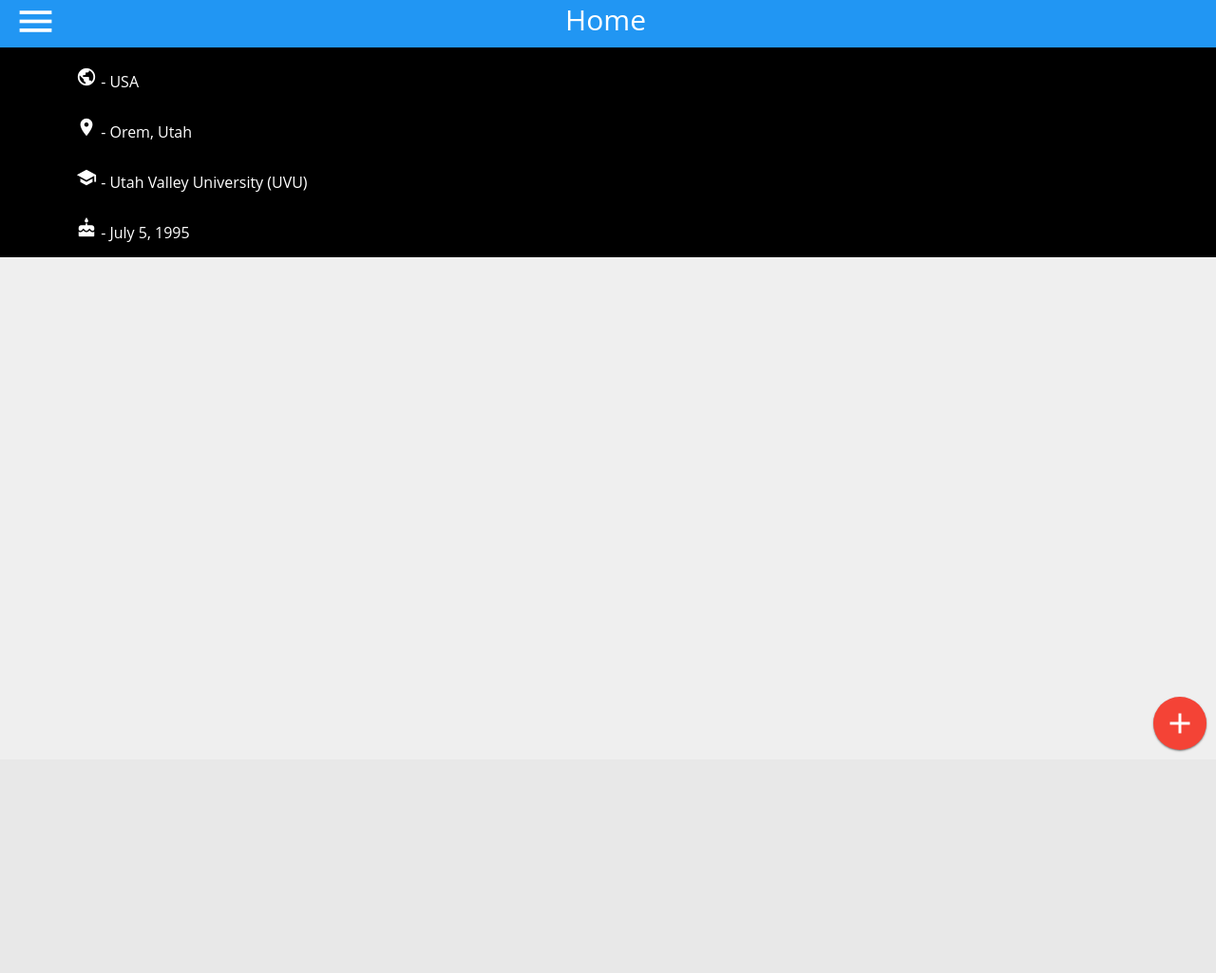
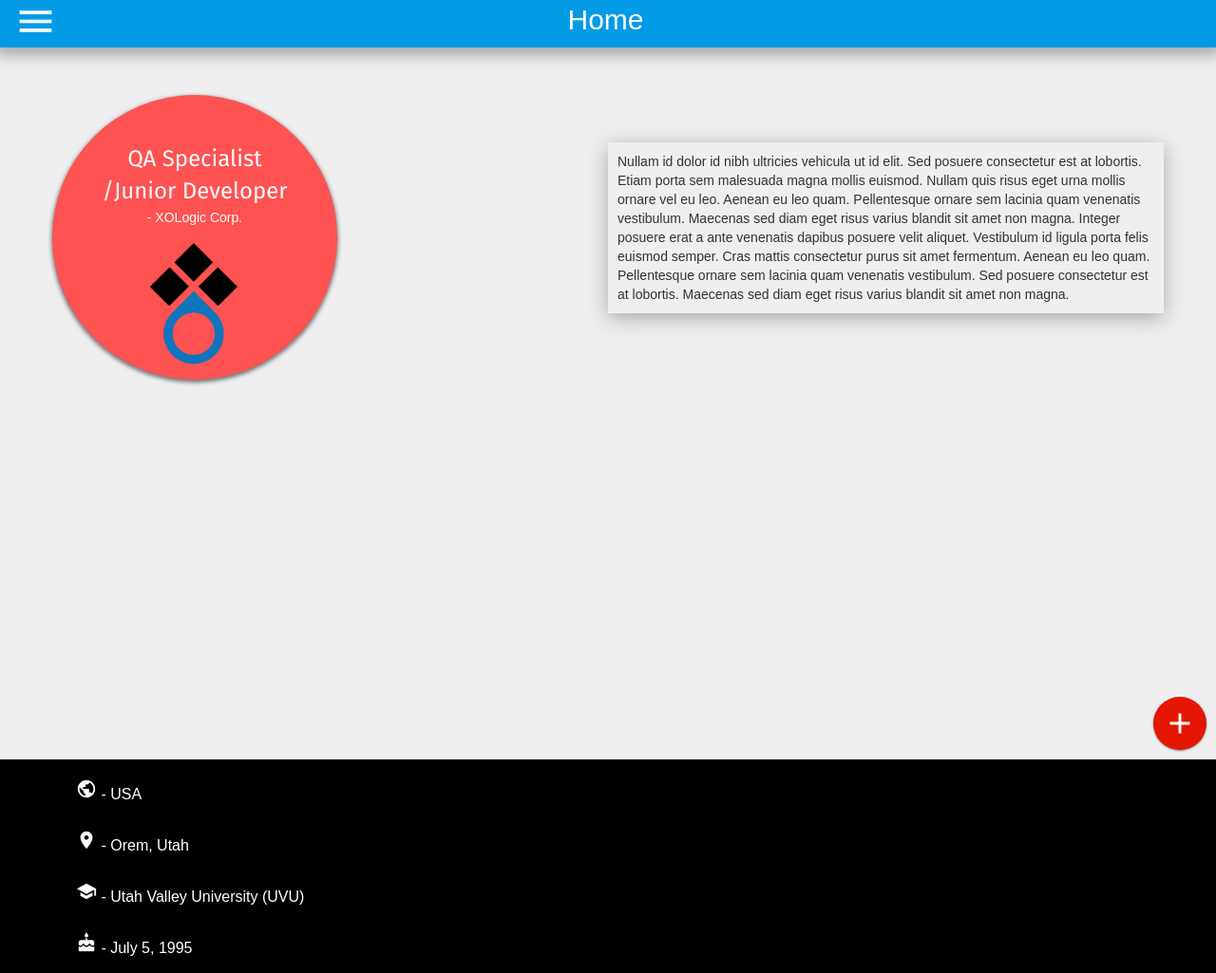
Before and after one commit to tylerwray/PersonalSite-old, a PHP site: page / in a window 1280 px wide. Shown: the whole page at 95% size. Before the commit the page ends 792 px from the top, so only its background shows below. Run offline with PHP 8.4, Linux system fonts and the light colour scheme.

Commit message:
Lots of changes

```diff
--- a/css/sass/bodyStyle.sass
+++ b/css/sass/bodyStyle.sass
@@ -11,4 +11,5 @@ body
     font-size: 36px
 
 #main-content
-    margin-top: 50px
+    margin-top: 100px
+    min-height: 700px
--- a/css/sass/headerStyle.sass
+++ b/css/sass/headerStyle.sass
@@ -1,7 +1,7 @@
 .navbar
     border-radius: 0px
     background-color: $primary
-    z-index: $lowest + 1
+    z-index: $lowest + 2
     animation: $fade-in
     box-shadow: 0px 3px 15px 5px $shadow
 
--- /dev/null
+++ b/css/sass/pages/about.sass
@@ -0,0 +1,47 @@
+#person-info
+    margin-bottom: 20px
+
+#photo-desc
+    box-shadow: 0px 5px 20px $shadow
+    padding: 10px
+    margin: 50px auto
+
+#profile-photo
+    height: 300px
+    border: 0px solid rgba(255, 255, 255, 0.2)
+    border-radius: 50%
+    box-shadow: 0px 10px 20px $shadow
+    background-color: $second
+
+#info-cards
+    max-width: 1150px
+    margin: 0 auto
+
+#info-card-holder
+    background-color: $shadow
+
+#football-card > .card-header
+    background-image: url('/assets/images/football.jpg')
+    background-position: center
+
+#family-card > .card-header
+    background-image: url('/assets/images/my_family.jpg')
+    background-position: 50% 40%
+
+#technology-card > .card-header
+    background-image: url('https://images-goldenfrog.netdna-ssl.com/vyprvpn/mac/banner_mac.png')
+    background-color: rgba(15, 50, 70, 0.6)
+    background-position: center
+    background-size: 70%
+    background-repeat: no-repeat
+
+#space-card > .card-header
+    background-image: url('/assets/images/bluemarble.jpg')
+
+@media screen and (max-width: 1150px)
+    #info-cards
+        margin: 0 10px
+
+@media screen and (max-width: 500px)
+    *
+        font-size: 12px
--- a/css/sass/pages/home.sass
+++ b/css/sass/pages/home.sass
@@ -1,47 +1,68 @@
-#person-info
-    margin-bottom: 20px
+.jobCircle
+    border-radius: 50%
+    height: 300px
+    width: 300px
+    box-shadow: 0px 2px 4px 1px rgba(0, 0, 0, 0.5)
+    transition: all 300ms ease-in-out
+    z-index: $lowest + 1
 
-#photo-desc
+    &:hover
+        box-shadow: 0px 8px 10px 1px rgba(0, 0, 0, 0.4)
+        transition: all 300ms ease-in-out
+        cursor: pointer
+
+.jobDescription
+    color: white
+    padding-top: 50px
+    padding-right: 30px
+    padding-left: 30px
+    padding-bottom: 10px
+
+.jobTitle
+    font-family: 'Fira Sans', Tahoma
+    font-size: 24px
+
+.jobPhoto
+    width: 140px
+
+.jobSummary
     box-shadow: 0px 5px 20px $shadow
+    margin-top: 50px
     padding: 10px
-    margin: 50px auto
 
-#profile-photo
-    height: 300px
-    border: 0px solid rgba(255, 255, 255, 0.2)
-    border-radius: 50%
-    box-shadow: 0px 10px 20px $shadow
+#job1
+    background-color: #FF5252
+    margin-bottom: 30px
+
+#job2
+    @extend #job1
+    background-color: #9C27B0
+    margin-top: 20px
+
+#job3
+    @extend #job2
+    background-color: #FFC107
+
+#job4
+    @extend #job3
+    background-color: #FFD600
+
+#job5
+    @extend #job4
     background-color: $second
 
-#info-cards
-    max-width: 1150px
-    margin: 0 auto
+#job6
+    @extend #job5
+    background-color: #FF4081
 
-#info-card-holder
-    background-color: $shadow
+@media screen and (max-width: 1200px)
+    .jobLeft
+        right: 100px
+    .jobRight
+        left: 100px
 
-#football-card > .card-header
-    background-image: url('assets/images/football.jpg')
-    background-position: center
-
-#family-card > .card-header
-    background-image: url('assets/images/my_family.jpg')
-    background-position: 50% 40%
-
-#technology-card > .card-header
-    background-image: url('https://images-goldenfrog.netdna-ssl.com/vyprvpn/mac/banner_mac.png')
-    background-color: rgba(15, 50, 70, 0.6)
-    background-position: center
-    background-size: 70%
-    background-repeat: no-repeat
-
-#space-card > .card-header
-    background-image: url('assets/images/bluemarble.jpg')
-
-@media screen and (max-width: 1150px)
-    #info-cards
-        margin: 0 10px
-
-@media screen and (max-width: 500px)
-    *
-        font-size: 12px
+@media screen and (max-width: 800px)
+    .jobLeft
+        right: -132px
+    .jobRight
+        left: -132px
--- a/css/sass/sidebar.sass
+++ b/css/sass/sidebar.sass
@@ -15,12 +15,13 @@
         transition: $standard-transition
         margin-left: 0px
 
+.side-nav-icon:hover
+    color: white
+
 .side-nav-icon
-    color: gray
-    font-size: 20px
+    font-size: 18px
     padding-right: 10px
-    padding-top: 2px
-    transform: translateY(4px)
+    transform: translateY(2px)
 
 .side-nav-header-icon
     color: white
@@ -28,9 +29,13 @@
 
 .side-nav-item
     padding: 10px
+    font-size: 14px
+    float: right
 
     &:hover
         cursor: pointer
+        background: $shadow
+        color: white
 
 .side-nav-item-lower
     @extend .side-nav-item
@@ -39,6 +44,7 @@
 .side-nav-header
     background-color: $secondary
     box-shadow: 0px 3px 10px 0px $shadow
+    z-index: $highest
 
     &:hover
         cursor: pointer
--- a/css/sass/stylesheet.sass
+++ b/css/sass/stylesheet.sass
@@ -6,4 +6,5 @@
 @import fab.sass
 @import fab-cards.sass
 @import pages/skills.sass
+@import pages/about.sass
 @import pages/home.sass
--- a/css/sass/unified.sass
+++ b/css/sass/unified.sass
@@ -1,6 +1,6 @@
 // Main colors of site
-$primary: #2196F3
-$secondary: #F44336
+$primary: #039be5
+$secondary: #e51603
 
 // Fab colors & order
 $first: #2196F3
@@ -26,13 +26,10 @@ $fade-in: fade-in 600ms ease-in-out 0s 1 normal forwards running
         opacity: 0
     100%
         transform: translateY(0px)
-        opacity: 1
+        opacity: 1w
 
 *
-    font-family: 'Open Sans', Tahoma, serif
-
-.main-content
-    padding-top: 80px
+    font-family: Arial, Tahoma, serif
 
 .card
     background-color: white
@@ -94,13 +91,11 @@ $fade-in: fade-in 600ms ease-in-out 0s 1 normal forwards running
     background-color: $shadow
 
 .active
-    color: $primary
+    color: white
+    background-color: #424242
 
-    & > a
-        color: $primary
-
-        & > i
-            color: $primary
+    & > a , i
+        color: white
 
 a:link
     text-decoration: none
--- a/css/stylesheet.css
+++ b/css/stylesheet.css
@@ -4,12 +4,9 @@
     opacity: 0; }
   100% {
     transform: translateY(0px);
-    opacity: 1; } }
+    opacity: 1w; } }
 * {
-  font-family: "Open Sans", Tahoma, serif; }
-
-.main-content {
-  padding-top: 80px; }
+  font-family: Arial, Tahoma, serif; }
 
 .card {
   background-color: white;
@@ -108,12 +104,13 @@ body {
   font-size: 36px; }
 
 #main-content {
-  margin-top: 50px; }
+  margin-top: 100px;
+  min-height: 700px; }
 
 .navbar {
   border-radius: 0px;
-  background-color: #2196F3;
-  z-index: 1;
+  background-color: #039be5;
+  z-index: 2;
   animation: fade-in 600ms ease-in-out 0s 1 normal forwards running;
   box-shadow: 0px 3px 15px 5px rgba(0, 0, 0, 0.3); }
 
@@ -188,7 +191,7 @@ body {
   right: 10px;
   bottom: 10px;
   z-index: 5;
-  background-color: #F44336;
+  background-color: #e51603;
   transition: all 150ms ease-in-out;
   box-shadow: 0px 1px 2px 0px rgba(0, 0, 0, 0.5); }
   #fab > i {
@@ -373,5 +376,68 @@ body {
 @media screen and (max-width: 500px) {
   * {
     font-size: 12px; } }
+.jobCircle {
+  border-radius: 50%;
+  height: 300px;
+  width: 300px;
+  box-shadow: 0px 2px 4px 1px rgba(0, 0, 0, 0.5);
+  transition: all 300ms ease-in-out;
+  z-index: 1; }
+  .jobCircle:hover {
+    box-shadow: 0px 8px 10px 1px rgba(0, 0, 0, 0.4);
+    transition: all 300ms ease-in-out;
+    cursor: pointer; }
+
+.jobDescription {
+  color: white;
+  padding-top: 50px;
+  padding-right: 30px;
+  padding-left: 30px;
+  padding-bottom: 10px; }
+
+.jobTitle {
+  font-family: "Fira Sans", Tahoma;
+  font-size: 24px; }
+
+.jobPhoto {
+  width: 140px; }
+
+.jobSummary {
+  box-shadow: 0px 5px 20px rgba(0, 0, 0, 0.3);
+  margin-top: 50px;
+  padding: 10px; }
+
+#job1, #job2, #job3, #job4, #job5, #job6 {
+  background-color: #FF5252;
+  margin-bottom: 30px; }
+
+#job2, #job3, #job4, #job5, #job6 {
+  background-color: #9C27B0;
+  margin-top: 20px; }
+
+#job3, #job4, #job5, #job6 {
+  background-color: #FFC107; }
+
+#job4, #job5, #job6 {
+  background-color: #FFD600; }
+
+#job5, #job6 {
+  background-color: #43A047; }
+
+#job6 {
+  background-color: #FF4081; }
+
+@media screen and (max-width: 1200px) {
+  .jobLeft {
+    right: 100px; }
+
+  .jobRight {
+    left: 100px; } }
+@media screen and (max-width: 800px) {
+  .jobLeft {
+    right: -132px; }
+
+  .jobRight {
+    left: -132px; } }
 
 /*# sourceMappingURL=stylesheet.css.map */
--- a/index.html
+++ b/index.html
@@ -3,28 +3,22 @@
 
 <head>
     <meta name="viewport" content="width=device-width,height=device-height,initial-scale=1.0,user-scalable=no" />
-    <link href="https://fonts.googleapis.com/icon?family=Material+Icons" rel="stylesheet" />
+    <link href="https://fonts.googleapis.com/icon?family=Material+Icons|Fira+Sans" rel="stylesheet" />
     <link rel="stylesheet" href="frameworks/bootstrap/css/bootstrap.min.css" />
     <link rel="stylesheet" href="css/stylesheet.css" />
-    <script src="javascript/index.js"></script>
+    <script src="/javascript/index.js"></script>
     <meta name="title" content="Tyler Wray" />
     <meta name="theme-color" content="#F44336" />
-
 </head>
 
 <body>
     <div id="side-nav" class="container-fluid">
         <header class="side-nav-header col-xs-12 text-center"><i class="material-icons side-nav-header-icon">close</i></header>
-
-        <span id="home" class="col-xs-12 side-nav-item active"><i class="material-icons side-nav-icon">home</i>Home</span>
-
-        <span id="skills" class="col-xs-12 side-nav-item"><i class="material-icons side-nav-icon">build</i>Skills</span>
-
-        <span id="contact" class="col-xs-12 side-nav-item"><i class="material-icons side-nav-icon">import_contacts</i>Contact</span>
-
-        <span id="settings" class="col-xs-12 side-nav-item"><i class="material-icons side-nav-icon">settings</i>Settings</span>
-
-        <span id="about" class="col-xs-12 side-nav-item"><i class="material-icons side-nav-icon">info_outline</i>About</span>
+        <div id="home" class="col-xs-12 side-nav-item active"><i class="material-icons side-nav-icon">home</i>Home</div>
+        <div id="skills" class="col-xs-12 side-nav-item"><i class="material-icons side-nav-icon">build</i>Skills</div>
+        <div id="contact" class="col-xs-12 side-nav-item"><i class="material-icons side-nav-icon">import_contacts</i>Contact</div>
+        <div id="settings" class="col-xs-12 side-nav-item"><i class="material-icons side-nav-icon">settings</i>Settings</div>
+        <div id="about" class="col-xs-12 side-nav-item"><i class="material-icons side-nav-icon">info_outline</i>About</div>
     </div>
 
     <nav class="navbar navbar-fixed-top">
@@ -43,22 +37,22 @@
             <div class="row">
                 <div class="footer-info col-xs-12">
                     <i id="footer-globe" class="material-icons">public</i>
-                    <span>- USA</span>
+                    - USA
                     <br />
                 </div>
                 <div class="footer-info col-xs-12">
                     <i id="footer-location" class="material-icons">location_on</i>
-                    <span>- Orem, Utah</span>
+                    - Orem, Utah
                     <br />
                 </div>
                 <div class="footer-info col-xs-12">
                     <i id="footer-school" class="material-icons">school</i>
-                    <span>- Utah Valley University (UVU)</span>
+                    - Utah Valley University (UVU)
                     <br />
                 </div>
                 <div class="footer-info col-xs-12">
                     <i id="footer-birthday" class="material-icons">cake</i>
-                    <span>- July 5, 1995</span>
+                    - July 5, 1995
                     <br />
                 </div>
             </div>
@@ -95,6 +89,11 @@
     <script src="javascript/fab.js"></script>
     <script src="javascript/nav.js"></script>
     <script src="javascript/generic_functions.js"></script>
+    <script>
+    $(document).ready(function(){
+        $('#main-content').load('/pages/home.html');
+    })
+    </script>
 
 </body>
 
--- a/javascript/index.js
+++ b/javascript/index.js
@@ -1,6 +1,6 @@
-function checkPage()
+function goToTop()
 {
-
+    document.body.scrollTop = document.documentElement.scrollTop = 0;
 }
 
 function setURL(page)
--- /dev/null
+++ b/pages/404.html
@@ -0,0 +1,2 @@
+<p>404</p>
+<p>You've hit the wrong page</p>
--- a/pages/home.html
+++ b/pages/home.html
@@ -1,3 +1,13 @@
-<div>
-    <p>Tyler James Wray</p>
+<div class="container">
+    <div class="row jobRight">
+        <div id="job1" class="col-xs-6 pull-left jobCircle text-center">
+            <div class="jobDescription"><span class="jobTitle">QA Specialist<br />/Junior Developer</span><br /> - XOLogic Corp.</div>
+            <img id="xologic" class="jobPhoto" src="/assets/images/xo.png" />
+        </div>
+        <div class="col-xs-6 jobSummary pull-right">
+            Nullam id dolor id nibh ultricies vehicula ut id elit. Sed posuere consectetur est at lobortis. Etiam porta sem malesuada magna mollis euismod. Nullam quis risus eget urna mollis ornare vel eu leo. Aenean eu leo quam. Pellentesque ornare sem lacinia quam venenatis vestibulum. Maecenas sed diam eget risus varius blandit sit amet non magna.
+
+Integer posuere erat a ante venenatis dapibus posuere velit aliquet. Vestibulum id ligula porta felis euismod semper. Cras mattis consectetur purus sit amet fermentum. Aenean eu leo quam. Pellentesque ornare sem lacinia quam venenatis vestibulum. Sed posuere consectetur est at lobortis. Maecenas sed diam eget risus varius blandit sit amet non magna.
+        </div>
+    </div>
 </div>
```
Also changed, not shown: other parts of css/stylesheet.css (+21 -16 lines), assets/stylesheet.css (deleted, +0 -23 lines), javascript/nav.js (+31 -1 lines), assets/images/ancestry.png (added), assets/images/bigboy.png (added), assets/images/papa.png (added), assets/images/timpview.png (added), assets/images/xo.png (added), 1 other file.
